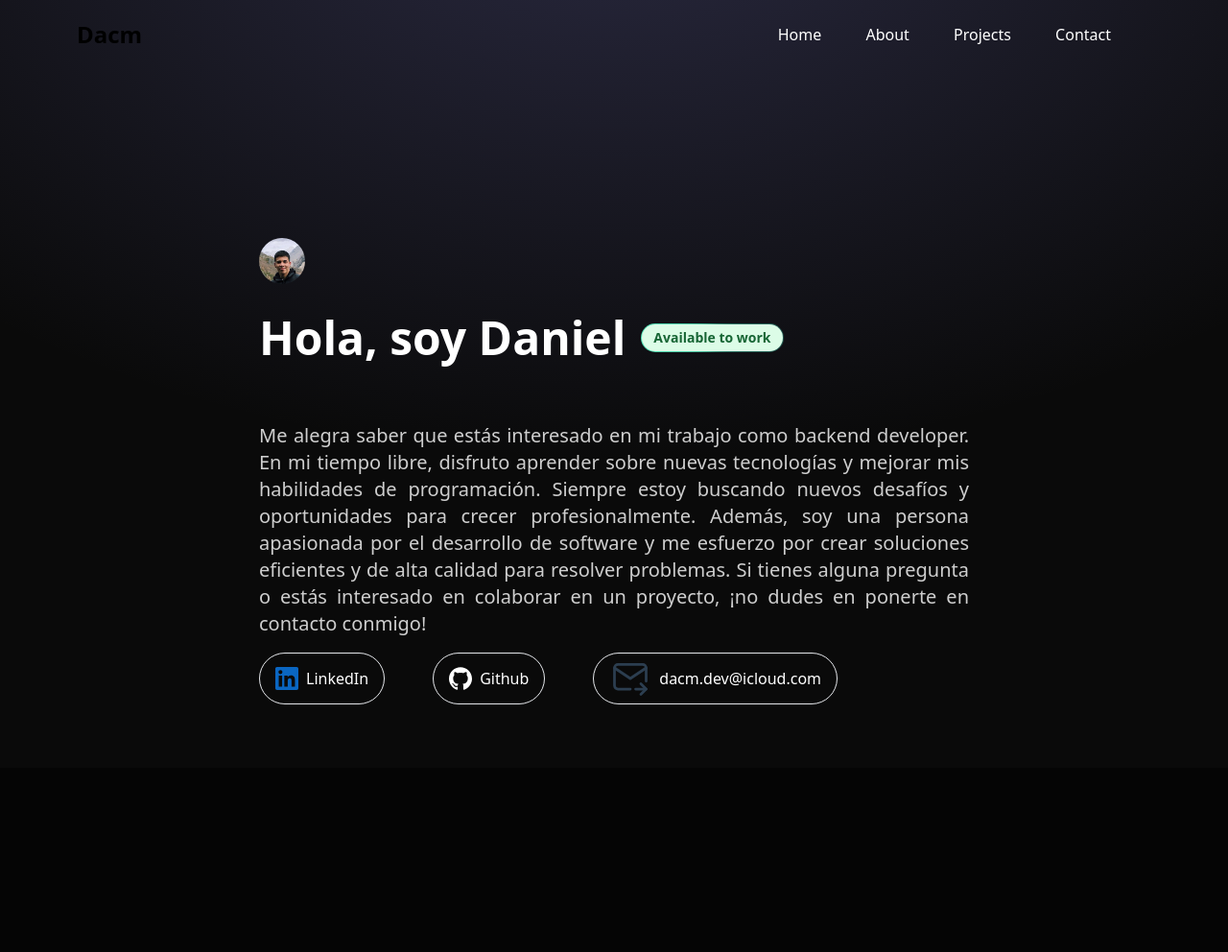
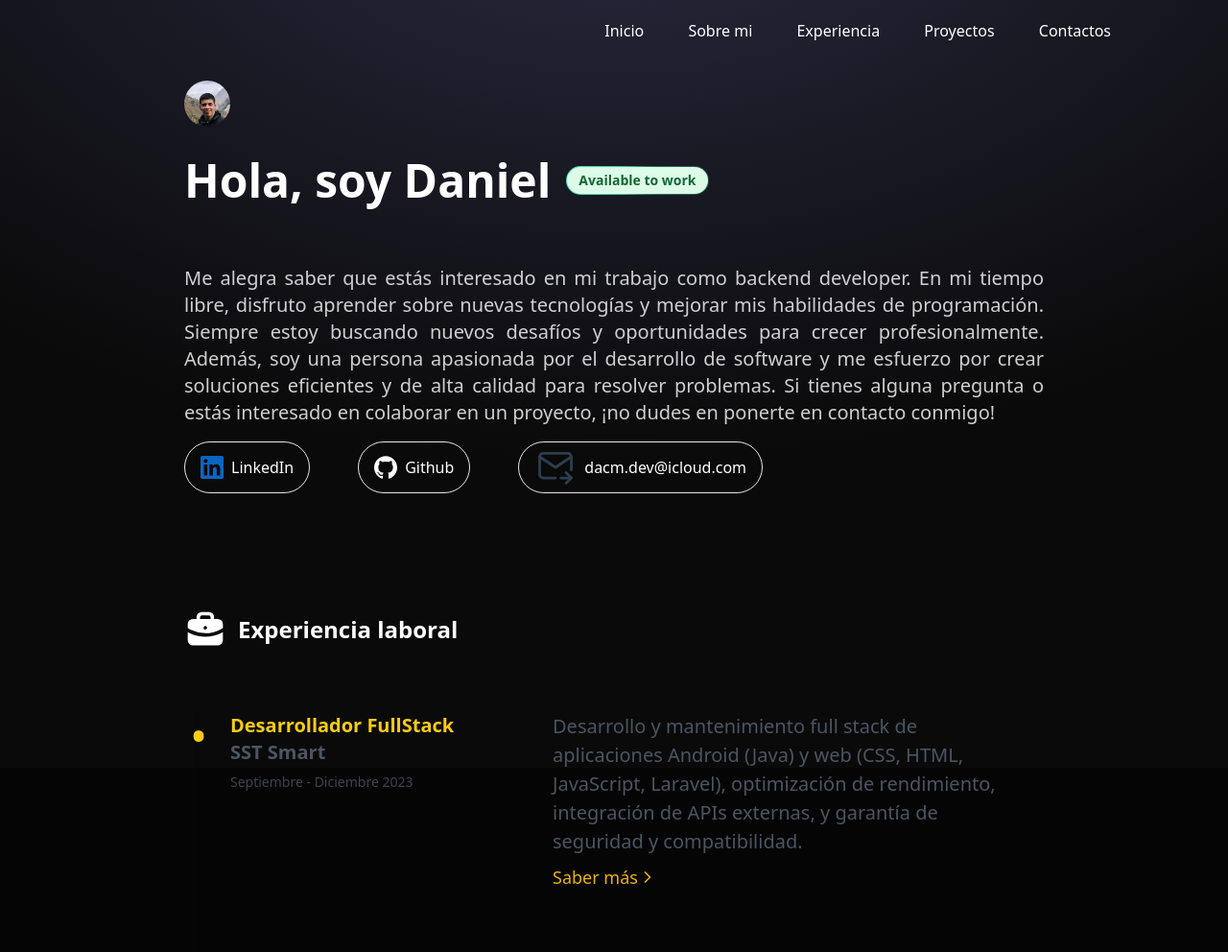
Before and after one commit to dacm1999/Dev-Portfolio, an Astro site: page / in a window 1280 px wide. Shown: the whole page at 96% size. Before the commit the page ends 910 px from the top, so only its background shows below. Built offline with nearby package versions, Linux system fonts and the light colour scheme; Astro itself is replaced by a stand-in of ours.

Commit message:
experience section

```diff
--- /dev/null
+++ b/src/components/Briefcase.astro
@@ -0,0 +1,19 @@
+<svg
+  {...Astro.props}
+  xmlns="http://www.w3.org/2000/svg"
+  class="icon icon-tabler icon-tabler-briefcase-filled"
+  width="44"
+  height="44"
+  viewBox="0 0 24 24"
+  stroke-width="2"
+  stroke="#2c3e50"
+  fill="none"
+  stroke-linecap="round"
+  stroke-linejoin="round"
+>
+  <path stroke="none" d="M0 0h24v24H0z" fill="none"></path>
+  <path
+    d="M22 13.478v4.522a3 3 0 0 1 -3 3h-14a3 3 0 0 1 -3 -3v-4.522l.553 .277a20.999 20.999 0 0 0 18.897 -.002l.55 -.275zm-8 -11.478a3 3 0 0 1 3 3v1h2a3 3 0 0 1 3 3v2.242l-1.447 .724a19.002 19.002 0 0 1 -16.726 .186l-.647 -.32l-1.18 -.59v-2.242a3 3 0 0 1 3 -3h2v-1a3 3 0 0 1 3 -3h4zm-2 8a1 1 0 0 0 -1 1a1 1 0 1 0 2 .01c0 -.562 -.448 -1.01 -1 -1.01zm2 -6h-4a1 1 0 0 0 -1 1v1h6v-1a1 1 0 0 0 -1 -1z"
+    stroke-width="0"
+    fill="currentColor"></path>
+</svg>
--- /dev/null
+++ b/src/components/Experience.astro
@@ -0,0 +1,24 @@
+---
+import ExperienceItem from "./ExperienceItem.astro";
+const EXPERIENCIE = [
+  {
+    date: "Septiembre - Diciembre 2023",
+    title: "Desarrollador FullStack",
+    company: "SST Smart",
+    description: [
+    "Desarrollo y mantenimiento full stack de aplicaciones Android (Java) y web (CSS, HTML, JavaScript, Laravel), optimización de rendimiento, integración de APIs externas, y garantía de seguridad y compatibilidad."
+    ],
+    link: "https://www.sstsmart.es/",
+  },
+];
+---
+
+<ol class="relative mt-16">
+  {
+    EXPERIENCIE.map((experiencie) => (
+      <li class="">
+        <ExperienceItem {...experiencie} />
+      </li>
+    ))
+  }
+</ol>
--- /dev/null
+++ b/src/components/ExperienceItem.astro
@@ -0,0 +1,62 @@
+---
+import LinkInline from "./LinkInline.astro";
+
+interface Props {
+  title: string;
+  company: string;
+  description: string[];
+  link?: string;
+  date: string;
+}
+
+const { title, company, description, link, date } = Astro.props;
+---
+
+<div
+  class="relative mx-12 pb-12 grid before:absolute before:left-[-35px] before:block before:h-full before:border-l-2 before:border-black/20 dark:before:border-white/15 before:content-[''] md:grid-cols-5 md:gap-10 md:space-x-4]"
+>
+  <div class="relative pb-12 md:col-span-2">
+    <div class="sticky top-0">
+      <span class="text-yellow-400 -left-[42px] absolute rounded-full text-5xl"
+        >&bull;</span
+      >
+
+      <h3 class="text-xl font-bold text-yellow-400">{title}</h3>
+      <h4 class="font-semibold text-xl text-gray-600 dark:text-white">
+        {company}
+      </h4>
+      <time class="p-0 m-0 text-sm text-gray-600/80 dark:text-white/80"
+        >{date}</time
+      >
+    </div>
+  </div>
+  <div
+    class="relative flex flex-col gap-2 pb-4 text-gray-600 dark:text-gray-300 md:col-span-3"
+  >
+    {description}
+    {
+      link && (
+        <LinkInline href={link}>
+          Saber más{" "}
+          <svg
+            xmlns="http://www.w3.org/2000/svg"
+            class="w-5 icon icon-tabler icon-tabler-chevron-right"
+            width="24"
+            height="24"
+            viewBox="0 0 24 24"
+            stroke-width="2"
+            stroke="currentColor"
+            fill="none"
+            stroke-linecap="round"
+            stroke-linejoin="round"
+          >
+            <>
+              <path stroke="none" d="M0 0h24v24H0z" fill="none" />
+              <path d="M9 6l6 6l-6 6" />
+            </>
+          </svg>
+        </LinkInline>
+      )
+    }
+  </div>
+</div>
--- a/src/components/Header.astro
+++ b/src/components/Header.astro
@@ -1,10 +1,11 @@
 <header class="flex justify-between items-center py-5 w-[1120px] mx-auto">
-    <span class="text-2xl font-bold">Dacm</span>
+    <span class="text-2xl font-bold"></span>
 
     <nav>
-        <a href="">Home</a>
-        <a href="">About</a>
-        <a href="">Projects</a>
-        <a href="">Contact</a>
+        <a href="#top">Inicio</a>
+        <a href="#sobre-mi">Sobre mi</a>
+        <a href="#experiencia">Experiencia</a>
+        <a href="#proyectos">Proyectos</a>
+        <a href="#contacto">Contactos</a>
     </nav>
 </header>
--- /dev/null
+++ b/src/components/LinkInline.astro
@@ -0,0 +1,7 @@
+---
+const { href } = Astro.props
+---
+
+<a href={href} role="link" class="inline-flex items-center text-lg font-medium text-yellow-500 dark:text-yellow-200 dark:hover:text-yellow-300 hover:text-yellow-700">
+  <slot />
+</a>
--- /dev/null
+++ b/src/components/SectionContainer.astro
@@ -0,0 +1,11 @@
+---
+const { class: className, id } = Astro.props
+---
+
+<section
+  id={id}
+  data-section={id}
+  class={`section ${className} scroll-m-20 w-full mx-auto container lg:max-w-4xl md:max-w-2xl`}
+>
+  <slot />
+</section>
--- a/src/components/icons/EmailIcon.astro
+++ b/src/components/icons/EmailIcon.astro
@@ -1,5 +1,4 @@
 <svg
-
   xmlns="http://www.w3.org/2000/svg"
   width="44"
   height="44"
--- a/src/layouts/Layout.astro
+++ b/src/layouts/Layout.astro
@@ -1,18 +1,20 @@
 ---
 import "@fontsource-variable/onest";
 import Header from "../components/Header.astro";
+
 interface Props {
   title: string;
+  description: string;
 }
 
-const { title } = Astro.props;
+const { description, title } = Astro.props;
 ---
 
 <!doctype html>
 <html lang="en">
   <head>
     <meta charset="UTF-8" />
-    <meta name="description" content="Astro description" />
+    <meta name="description" content={description} />
     <meta name="viewport" content="width=device-width" />
     <link rel="icon" type="image/svg+xml" href="/favicon.svg" />
     <meta name="generator" content={Astro.generator} />
--- a/src/pages/index.astro
+++ b/src/pages/index.astro
@@ -1,20 +1,23 @@
 ---
 import Layout from "../layouts/Layout.astro";
-import Card from "../components/Card.astro";
 import Bagde from "../components/Bagde.astro";
 import GithubIcon from "../components/icons/GithubIcon.astro";
 import LinkedIn from "../components/icons/LinkedInIcon.astro";
 import SocialNetworks from "../components/SocialNetworks.astro";
-import GmailIcon from "../components/icons/EmailIcon.astro";
-import CopyEmailScript from "../components/scripts/CopyEmailScript.astro";
 import EmailIcon from "../components/icons/EmailIcon.astro";
+import Experience from "../components/Experience.astro";
+import SectionContainer from "../components/SectionContainer.astro";
+import Briefcase from "../components/Briefcase.astro";
 ---
 
-<Layout title="dacm portfolio.">
+<Layout
+  title="dacm - dev portfolio"
+  description="Desarrollador backend -> JAVA, Spring Boot, JUnit."
+>
   <main>
-    <section class="w-full mx-auto lg:w-[740px] py-44">
+    <SectionContainer class="py-5 pb-24">
       <img
-        class="rounded-full w-12 h-12"
+        class="rounded-full size-12 mb-4"
         src="/images/me.png"
         alt="dacm photo"
       />
@@ -42,21 +45,28 @@ import EmailIcon from "../components/icons/EmailIcon.astro";
 
       <nav class="flex gap-x-2 mt-4">
         <SocialNetworks href="https://www.linkedin.com/in/dacm1">
-          <LinkedIn class="w-6 h-6" />
+          <LinkedIn class="size-6" />
           LinkedIn
         </SocialNetworks>
-		<SocialNetworks href="https://github.com/dacm1999">
-          <GithubIcon class="w-6 h-6" />
+        <SocialNetworks href="https://github.com/dacm1999">
+          <GithubIcon class="size-6" />
           Github
         </SocialNetworks>
-		<SocialNetworks id="copyEmail">
-			<EmailIcon class="w-6 h-6" />
-			dacm.dev@icloud.com
-		</SocialNetworks>
+        <SocialNetworks id="copyEmail">
+          <EmailIcon class="size-6" />
+          dacm.dev@icloud.com
+        </SocialNetworks>
       </nav>
-    </section>
+    </SectionContainer>
 
-
-
+    <SectionContainer id="experiencia">
+      <h2
+        class="text-2xl font-semibold flex gap-x-3 items-center"
+      >
+      <Briefcase class="size-8"></Briefcase>
+        Experiencia laboral
+      </h2>
+      <Experience />
+    </SectionContainer>
   </main>
 </Layout>
```
